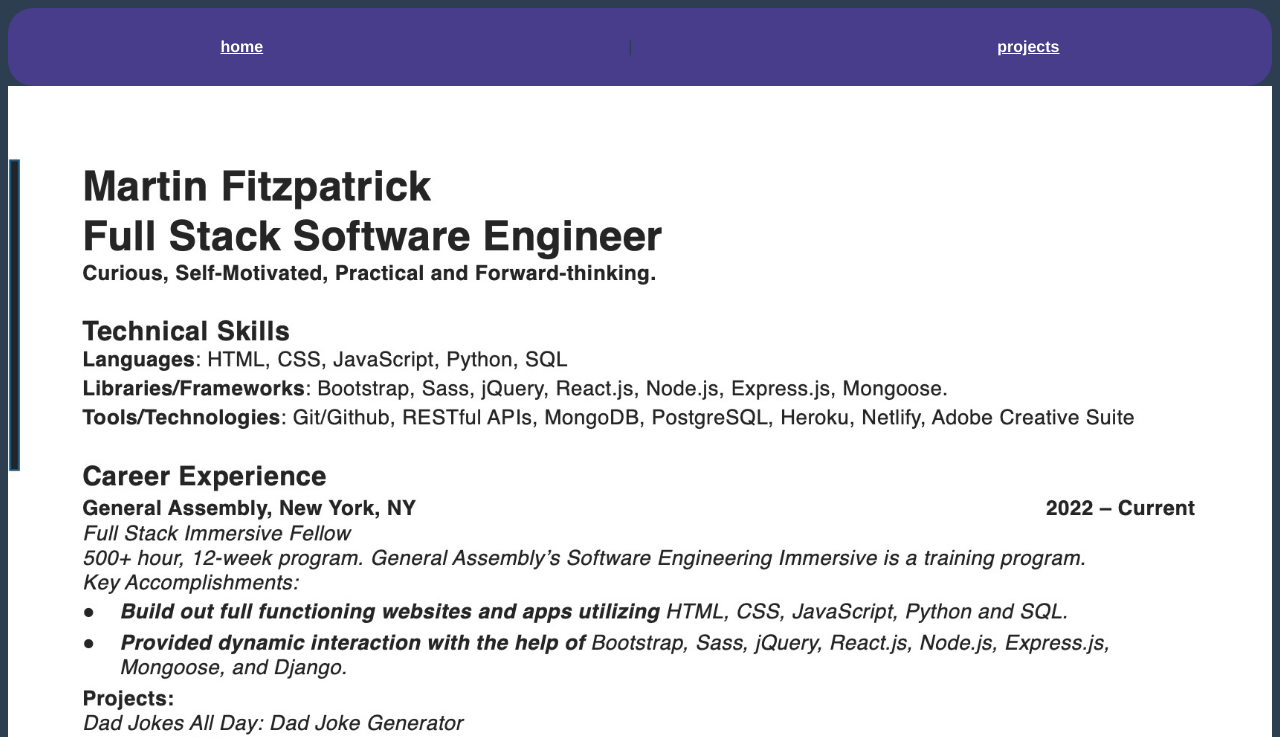
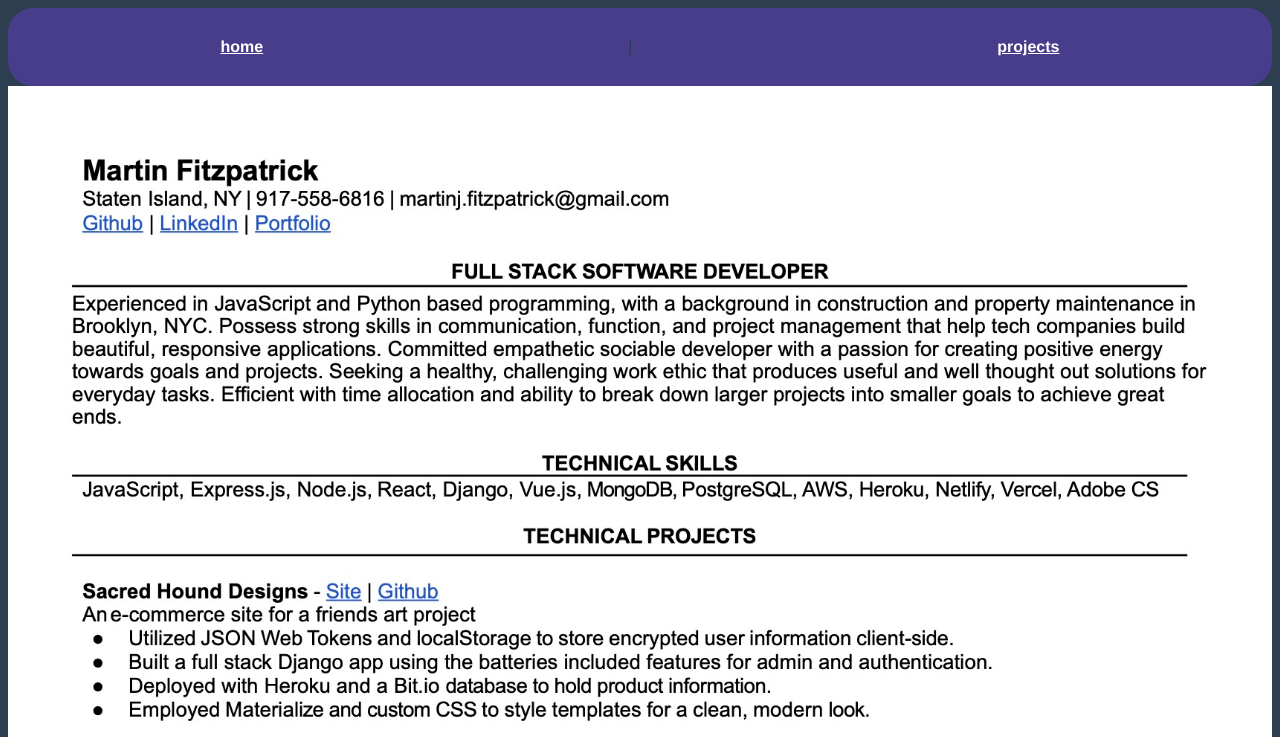
Before and after one commit to krsnamara/portfolio-in-vuejs, a Vue app: page /resume in a window 1280 px wide. Shown: the top 737 px of the page. Built offline with nearby package versions, Linux system fonts and the light colour scheme.

Commit message:
updating resume

```diff
--- a/src/components/ResumeCard.vue
+++ b/src/components/ResumeCard.vue
@@ -5,7 +5,7 @@
         <router-link to="/projects">projects</router-link>
     </nav>
                 <div class="resume-wrapper">
-                    <img class="resume" src="../assets/resume.jpg" alt="">
+                    <img class="resume" src="../assets/2-26-23.jpg" alt="">
                 </div>
     </template>
 
```
Also changed, not shown: src/assets/2-26-23.jpg (added).
